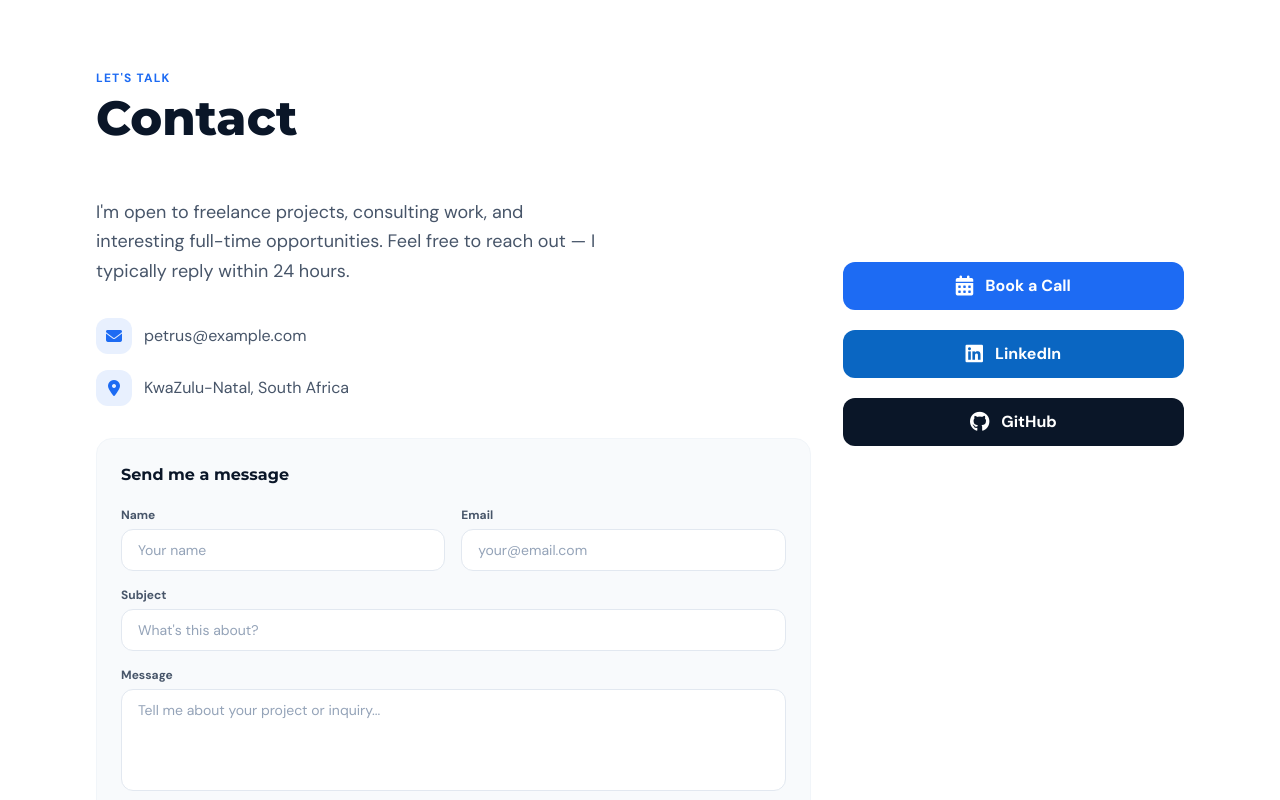
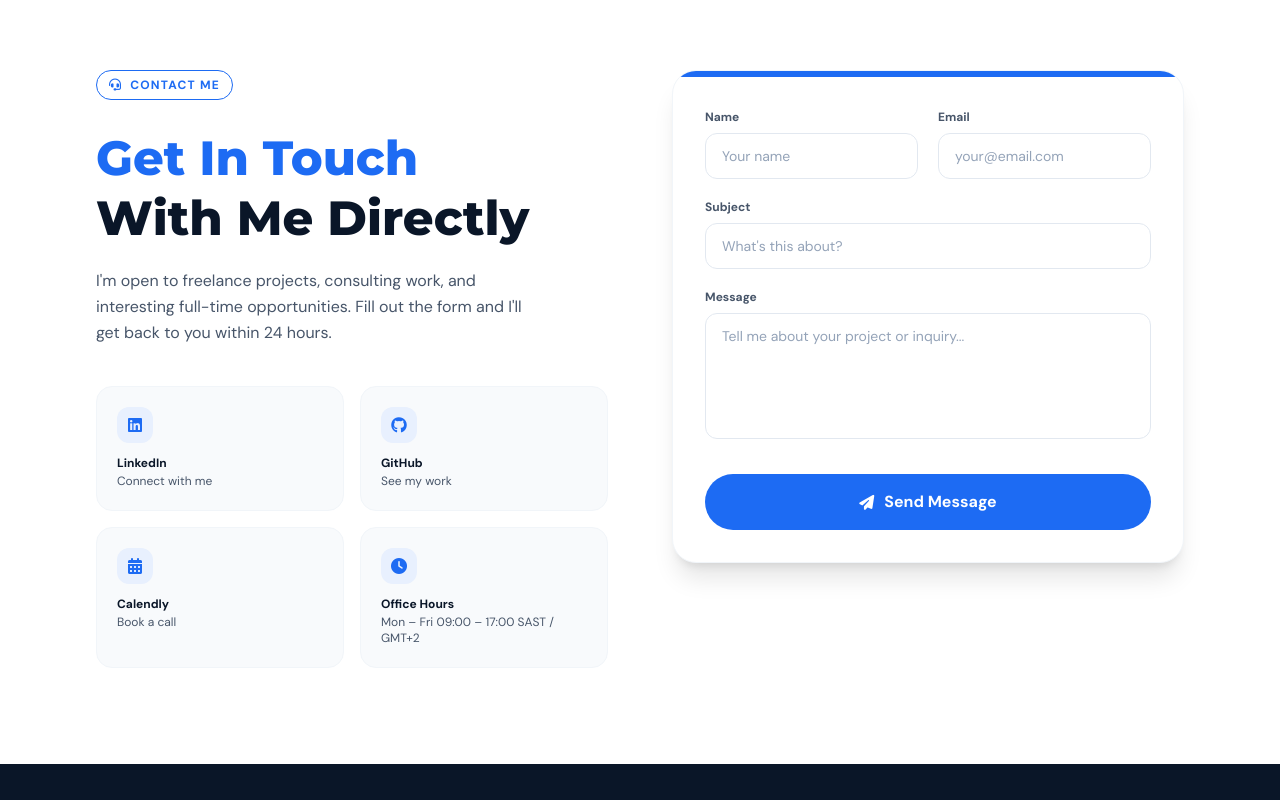
Before and after one commit to petrusjohannesmaas/portfolio, a React (Vite) app: page / in a window 1280 px wide. Shown: the part 5540-6340 px from the top of the page. Built offline with nearby package versions, Linux system fonts and the light colour scheme; some icons are missing.

Commit message:
feat: redesign contact section with info cards and updated form layout

```diff
--- a/src/components/Contact.tsx
+++ b/src/components/Contact.tsx
@@ -1,4 +1,34 @@
 import { useState } from 'react';
+
+const INFO_CARDS = [
+  {
+    icon: 'fa-brands fa-linkedin',
+    label: 'LinkedIn',
+    value: 'Connect with me',
+    href: 'https://linkedin.com/',
+  },
+  {
+    icon: 'fa-brands fa-github',
+    label: 'GitHub',
+    value: 'See my work',
+    href: 'https://github.com/',
+  },
+  {
+    icon: 'fa-solid fa-calendar-days',
+    label: 'Calendly',
+    value: 'Book a call',
+    href: 'https://calendly.com/',
+  },
+  {
+    icon: 'fa-solid fa-clock',
+    label: 'Office Hours',
+    value: 'Mon – Fri  09:00 – 17:00 SAST / GMT+2',
+    href: null,
+  },
+];
+
+const INPUT_CLS =
+  'w-full bg-white dark:bg-[#0a1628] border border-slate-200 dark:border-slate-700 rounded-xl px-4 py-3 text-sm text-[#0a1628] dark:text-white placeholder-[#94a3b8] focus:outline-none focus:border-[#1d6bf3] transition-colors';
 
 export default function Contact() {
   const [form, setForm] = useState({ name: '', email: '', subject: '', message: '' });
@@ -9,56 +39,79 @@ export default function Contact() {
 
   const handleSubmit = (e: React.MouseEvent) => {
     e.preventDefault();
-    // Wire to your backend / Formspree / EmailJS here
     alert('Message sent! (wire up your endpoint)');
   };
 
   return (
     <section id="contact" className="py-24 bg-white dark:bg-[#0a1628]">
       <div className="max-w-6xl mx-auto px-4 sm:px-6 lg:px-8">
-        {/* Heading */}
-        <div className="mb-14">
-          <p className="text-xs font-bold uppercase tracking-widest text-[#1d6bf3] mb-2">Let's Talk</p>
-          <h2 className="font-['Montserrat'] font-extrabold text-4xl sm:text-5xl text-[#0a1628] dark:text-white">
-            Contact
-          </h2>
-        </div>
+        <div className="grid lg:grid-cols-2 gap-16 items-start">
 
-        <div className="grid lg:grid-cols-3 gap-8">
-          {/* Left: info + contact details (2 cols) */}
-          <div className="lg:col-span-2">
-            <p className="text-[#475569] dark:text-slate-400 text-lg leading-relaxed mb-8 max-w-lg">
+          {/* ── LEFT COLUMN ── */}
+          <div>
+            {/* Pill tag */}
+            <div className="inline-flex items-center gap-2 border border-[#1d6bf3] text-[#1d6bf3] text-xs font-bold uppercase tracking-widest px-3 py-1.5 rounded-full mb-7">
+              <i className="fa-solid fa-headset" style={{ fontSize: '12px' }}></i>
+              Contact Me
+            </div>
+
+            {/* Heading */}
+            <h2 className="font-['Montserrat'] font-extrabold text-4xl sm:text-5xl leading-tight mb-5">
+              <span className="text-[#1d6bf3]">Get In Touch</span>
+              <br />
+              <span className="text-[#0a1628] dark:text-white">With Me Directly</span>
+            </h2>
+
+            {/* Subtitle */}
+            <p className="text-[#475569] dark:text-slate-400 text-base leading-relaxed mb-10 max-w-md">
               I'm open to freelance projects, consulting work, and interesting full-time
-              opportunities. Feel free to reach out — I typically reply within 24 hours.
+              opportunities. Fill out the form and I'll get back to you within 24 hours.
             </p>
 
-            {/* Contact info */}
-            <div className="flex flex-col gap-4 mb-8">
-              <a
-                href="mailto:petrus@example.com"
-                className="flex items-center gap-3 text-[#475569] dark:text-slate-400 hover:text-[#1d6bf3] transition-colors"
-              >
-                <div className="w-9 h-9 rounded-xl bg-[#e8f0fe] flex items-center justify-center shrink-0">
-                  <i className="fa-solid fa-envelope text-[#1d6bf3]" style={{ fontSize: '16px' }}></i>
-                </div>
-                petrus@example.com
-              </a>
-              <div className="flex items-center gap-3 text-[#475569] dark:text-slate-400">
-                <div className="w-9 h-9 rounded-xl bg-[#e8f0fe] flex items-center justify-center shrink-0">
-                  <i className="fa-solid fa-location-dot text-[#1d6bf3]" style={{ fontSize: '16px' }}></i>
-                </div>
-                KwaZulu-Natal, South Africa
-              </div>
+            {/* 2×2 Info cards */}
+            <div className="grid grid-cols-2 gap-4">
+              {INFO_CARDS.map((card) => {
+                const Wrapper = card.href ? 'a' : 'div';
+                const wrapperProps = card.href
+                  ? { href: card.href, target: '_blank', rel: 'noreferrer' }
+                  : {};
+
+                return (
+                  <Wrapper
+                    key={card.label}
+                    {...wrapperProps}
+                    className="group flex flex-col gap-3 bg-[#f8fafc] dark:bg-[#0d1f3c] border border-slate-100 dark:border-slate-800 rounded-2xl p-5 hover:border-[#1d6bf3] hover:shadow-sm transition-all cursor-default"
+                  >
+                    <div className="w-9 h-9 rounded-xl bg-[#e8f0fe] flex items-center justify-center shrink-0 group-hover:bg-[#1d6bf3] transition-colors">
+                      <i
+                        className={`${card.icon} text-[#1d6bf3] group-hover:text-white transition-colors`}
+                        style={{ fontSize: '16px' }}
+                      ></i>
+                    </div>
+                    <div>
+                      <p className="text-xs font-bold text-[#0a1628] dark:text-white mb-0.5">
+                        {card.label}
+                      </p>
+                      <p className="text-xs text-[#475569] dark:text-slate-400 leading-snug">
+                        {card.value}
+                      </p>
+                    </div>
+                  </Wrapper>
+                );
+              })}
             </div>
+          </div>
 
-            {/* Contact form */}
-            <div className="bg-[#f8fafc] dark:bg-[#0d1f3c] border border-slate-100 dark:border-slate-800 rounded-2xl p-6">
-              <h3 className="font-['Montserrat'] font-bold text-[#0a1628] dark:text-white mb-5">
-                Send me a message
-              </h3>
-              <div className="grid sm:grid-cols-2 gap-4 mb-4">
+          {/* ── RIGHT COLUMN — Form ── */}
+          <div className="bg-white dark:bg-[#0d1f3c] rounded-3xl shadow-xl border border-slate-100 dark:border-slate-800 overflow-hidden">
+            {/* Blue accent bar */}
+            <div className="h-1.5 bg-[#1d6bf3]" />
+
+            <div className="p-8">
+              {/* Name + Email */}
+              <div className="grid sm:grid-cols-2 gap-5 mb-5">
                 <div>
-                  <label className="block text-xs font-semibold text-[#475569] dark:text-slate-400 mb-1.5">
+                  <label className="block text-xs font-semibold text-[#475569] dark:text-slate-400 mb-2">
                     Name
                   </label>
                   <input
@@ -67,11 +120,11 @@ export default function Contact() {
                     value={form.name}
                     onChange={handleChange}
                     placeholder="Your name"
-                    className="w-full bg-white dark:bg-[#0a1628] border border-slate-200 dark:border-slate-700 rounded-xl px-4 py-2.5 text-sm text-[#0a1628] dark:text-white placeholder-[#94a3b8] focus:outline-none focus:border-[#1d6bf3] transition-colors"
+                    className={INPUT_CLS}
                   />
                 </div>
                 <div>
-                  <label className="block text-xs font-semibold text-[#475569] dark:text-slate-400 mb-1.5">
+                  <label className="block text-xs font-semibold text-[#475569] dark:text-slate-400 mb-2">
                     Email
                   </label>
                   <input
@@ -80,12 +133,14 @@ export default function Contact() {
                     value={form.email}
                     onChange={handleChange}
                     placeholder="your@email.com"
-                    className="w-full bg-white dark:bg-[#0a1628] border border-slate-200 dark:border-slate-700 rounded-xl px-4 py-2.5 text-sm text-[#0a1628] dark:text-white placeholder-[#94a3b8] focus:outline-none focus:border-[#1d6bf3] transition-colors"
+                    className={INPUT_CLS}
                   />
                 </div>
               </div>
-              <div className="mb-4">
-                <label className="block text-xs font-semibold text-[#475569] dark:text-slate-400 mb-1.5">
+
+              {/* Subject */}
+              <div className="mb-5">
+                <label className="block text-xs font-semibold text-[#475569] dark:text-slate-400 mb-2">
                   Subject
                 </label>
                 <input
@@ -94,61 +149,36 @@ export default function Contact() {
                   value={form.subject}
                   onChange={handleChange}
                   placeholder="What's this about?"
-                  className="w-full bg-white dark:bg-[#0a1628] border border-slate-200 dark:border-slate-700 rounded-xl px-4 py-2.5 text-sm text-[#0a1628] dark:text-white placeholder-[#94a3b8] focus:outline-none focus:border-[#1d6bf3] transition-colors"
+                  className={INPUT_CLS}
                 />
               </div>
-              <div className="mb-5">
-                <label className="block text-xs font-semibold text-[#475569] dark:text-slate-400 mb-1.5">
+
+              {/* Message */}
+              <div className="mb-7">
+                <label className="block text-xs font-semibold text-[#475569] dark:text-slate-400 mb-2">
                   Message
                 </label>
                 <textarea
                   name="message"
                   value={form.message}
                   onChange={handleChange}
-                  rows={4}
+                  rows={5}
                   placeholder="Tell me about your project or inquiry..."
-                  className="w-full bg-white dark:bg-[#0a1628] border border-slate-200 dark:border-slate-700 rounded-xl px-4 py-2.5 text-sm text-[#0a1628] dark:text-white placeholder-[#94a3b8] focus:outline-none focus:border-[#1d6bf3] transition-colors resize-none"
+                  className={`${INPUT_CLS} resize-none`}
                 />
               </div>
+
+              {/* Submit */}
               <button
                 onClick={handleSubmit}
-                className="flex items-center gap-2 bg-[#1d6bf3] hover:bg-[#1558d6] text-white font-semibold px-6 py-2.5 rounded-xl transition-colors"
+                className="w-full flex items-center justify-center gap-2.5 bg-[#1d6bf3] hover:bg-[#1558d6] text-white font-bold px-8 py-4 rounded-full transition-all hover:shadow-lg hover:shadow-blue-500/25 active:scale-[0.98]"
               >
-                <i className="fa-solid fa-paper-plane" style={{ fontSize: '16px' }}></i> Send Message
+                <i className="fa-solid fa-paper-plane" style={{ fontSize: '15px' }}></i>
+                Send Message
               </button>
             </div>
           </div>
 
-          {/* Right: vertical social buttons */}
-          <div className="flex lg:flex-col gap-4 lg:gap-5 items-start lg:items-center lg:pt-16">
-            <a
-              href="https://calendly.com/"
-              target="_blank"
-              rel="noreferrer"
-              className="flex items-center gap-3 bg-[#1d6bf3] hover:bg-[#1558d6] text-white font-semibold px-5 py-3 rounded-xl transition-colors w-full justify-center"
-            >
-              <i className="fa-solid fa-calendar-days" style={{ fontSize: '20px' }}></i>
-              <span className="hidden lg:inline">Book a Call</span>
-            </a>
-            <a
-              href="https://linkedin.com/"
-              target="_blank"
-              rel="noreferrer"
-              className="flex items-center gap-3 bg-[#0a66c2] hover:bg-[#084f99] text-white font-semibold px-5 py-3 rounded-xl transition-colors w-full justify-center"
-            >
-              <i className="fa-brands fa-linkedin" style={{ fontSize: '20px' }}></i>
-              <span className="hidden lg:inline">LinkedIn</span>
-            </a>
-            <a
-              href="https://github.com/"
-              target="_blank"
-              rel="noreferrer"
-              className="flex items-center gap-3 bg-[#0a1628] hover:bg-[#1e293b] dark:bg-slate-800 dark:hover:bg-slate-700 text-white font-semibold px-5 py-3 rounded-xl transition-colors w-full justify-center"
-            >
-              <i className="fa-brands fa-github" style={{ fontSize: '20px' }}></i>
-              <span className="hidden lg:inline">GitHub</span>
-            </a>
-          </div>
         </div>
       </div>
     </section>
```
